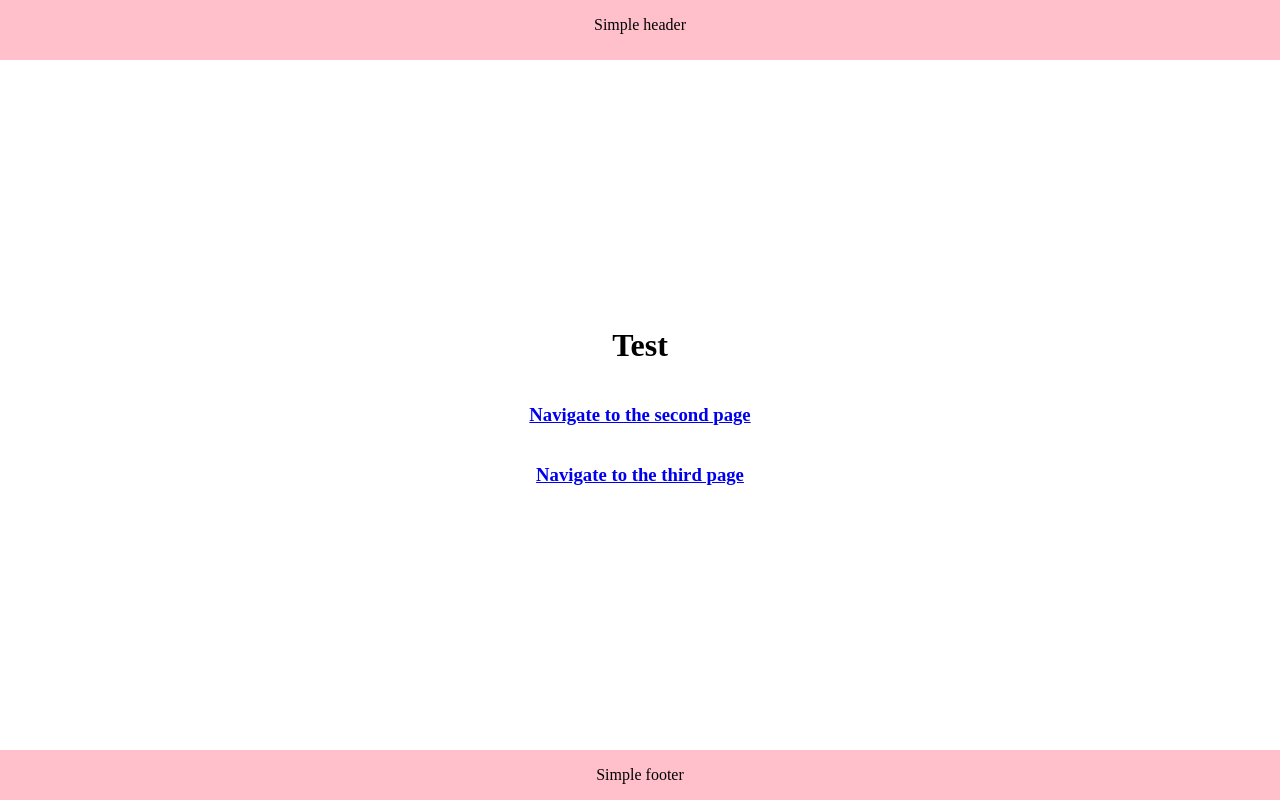
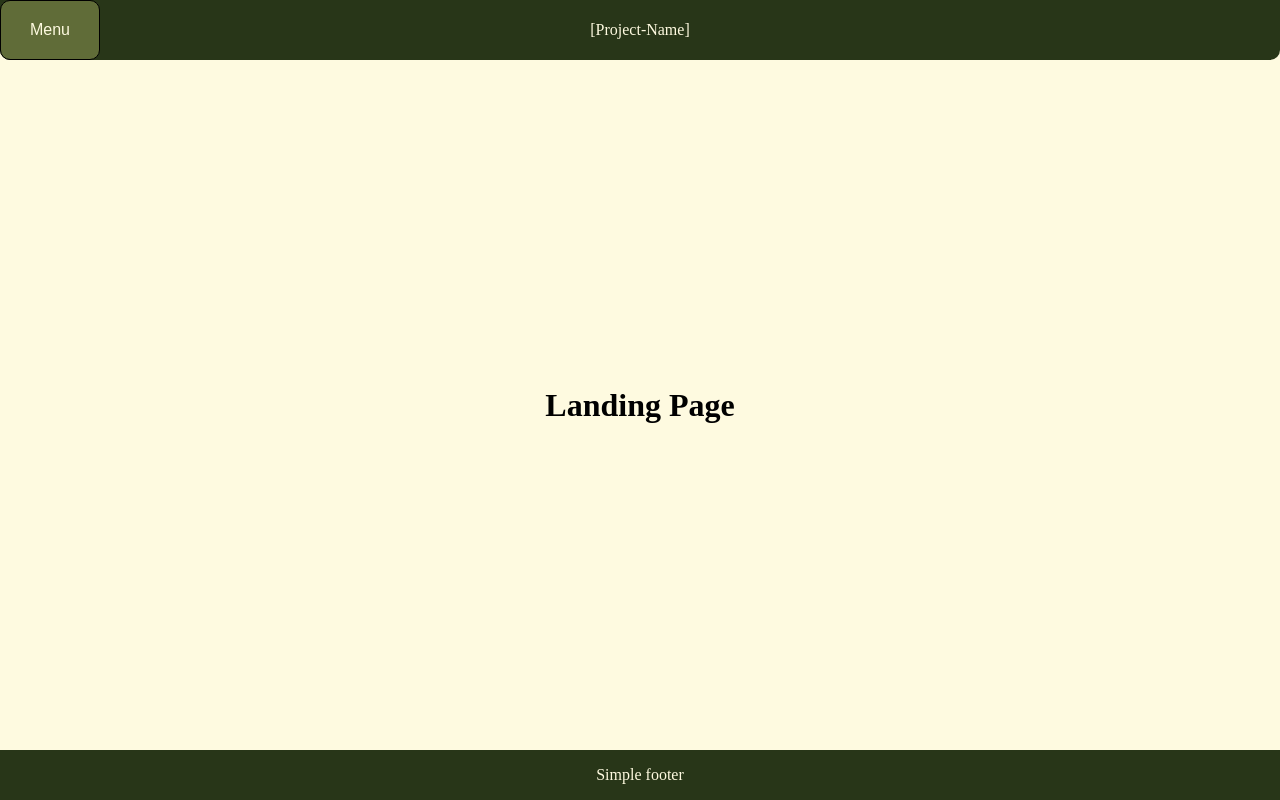
Before and after one commit to Codeedup/React-TravelWebsite, an Astro site: page / in a window 1280 px wide. Built offline with nearby package versions, Linux system fonts and the light colour scheme; Astro itself is replaced by a stand-in of ours.

Commit message:
Fully integrated navigation bar
I have build a functional, basic navigator bar / header.
I have build a second page to test the functionality of the drop down menu.
I have to build a similar component for the footer sometime in the future.

```diff
--- /dev/null
+++ b/src/components/header/Header.css
@@ -0,0 +1,93 @@
+header {
+    /* Grid setup */
+    display:grid;
+    grid-template-columns: 100px 1fr 100px;
+    grid-template-rows:1fr;
+
+    background-color: #283618;
+    color: #fefae0;
+
+    align-items:center;
+    justify-content:center;
+
+    font-size: 1rem;
+
+    border-radius: 0 0 10px 10px;
+
+}
+
+
+#project-name {
+    /* Grid Placement */
+    grid-column-start: 2;
+    grid-column-end: 3;
+
+    text-align:center;
+}
+
+#drop-down-menu {
+    /* Grid Placement */
+    grid-column-start: 1;
+    grid-column-end: 2;
+
+    width: 100%;
+    height: 100%;
+
+
+    display:flex;
+    flex-direction:column;
+    position: relative;
+    align-items:center;
+    justify-content:center;
+
+}
+
+#drop-down-menu button {
+    width: 100%;
+    height: 100%;
+
+    background-color: #606c38;
+    color: #fefae0;
+
+    border: none;
+    font-size: 1rem;
+    border-radius: 10px;
+    border: 1px solid black;
+
+    cursor:pointer;
+}
+
+#drop-down-menu-open {
+    position: absolute;
+    top: 100%;
+    right: 0;
+
+    height:100%;
+    width:100%;
+    background-color: #606c38;
+}
+
+
+#drop-down-menu-open ul {
+    margin: 0;
+    padding: 0;
+    width: 100%;
+}
+
+#drop-down-menu-open ul li {
+    height: 30px;
+    width: 100%;
+
+    display: flex;
+    align-items:center;
+    justify-content:center;
+}
+
+#drop-down-menu-open ul li:hover {
+   background-color:#283618;
+}
+
+#drop-down-menu-open ul li a {
+   color: #fefae0;
+   text-decoration: none;
+}
--- /dev/null
+++ b/src/components/header/Header.jsx
@@ -0,0 +1,51 @@
+import { useState } from "react";
+import "./Header.css";
+
+export default function Header() {
+  //Variables to store the state of the button
+  const [isOpen, setIsOpen] = useState(false);
+  //Variable for the dropDown
+  let dropDownMenu = null;
+
+  const toggleMenu = function () {
+    if (isOpen === false) {
+      setIsOpen(true);
+    } else {
+      setIsOpen(false);
+    }
+  };
+
+  // HTML for the dropDown menu, it will show up when isOpen === true
+  if (isOpen === true) {
+    dropDownMenu = (
+      <div id="drop-down-menu-open">
+        <ul>
+          <li>
+            <a href="/">Home</a>
+          </li>
+
+          <li>
+            <a href="/secondPage">Second Page</a>
+          </li>
+        </ul>
+      </div>
+    );
+  }
+
+  return (
+    <header>
+      <div id="drop-down-menu">
+        <button onClick={toggleMenu} aria-expanded={isOpen}>
+          Menu
+        </button>
+
+        {/* Okay, so in react, when something is in {} then it reads as javascript, and if is in () it reads as html */}
+        {dropDownMenu}
+      </div>
+
+      <div id="project-name">
+        <p>[Project-Name]</p>
+      </div>
+    </header>
+  );
+}
--- a/src/layouts/Layout.astro
+++ b/src/layouts/Layout.astro
@@ -1,19 +1,16 @@
 ---
-
+import Header from "../components/Header/Header";
 ---
 
 <html lang="en">
   <head>
     <meta charset="utf-8" />
     <meta name="viewport" content="width=device-width" />
-    <title> </title>
+    <title></title>
   </head>
 
   <body>
-
-    <header>
-        <p>Simple header</p>
-    </header>
+    <Header client:load/>
 
       <main>
         <slot />
@@ -24,31 +21,27 @@
       </footer>
 
   </body>
-</html>
 
   <style>
-
     body {
-    margin: 0;
-    width: 100vw;
-    min-height: 100vh;
-
       /* Grid setup */
       display: grid;
       grid-template-columns: 1fr;
       grid-template-rows: 60px 1fr 50px;
+
+      /* The rest of css */
+      margin: 0;
+      width: 100vw;
+      min-height: 100vh;
+      background-color: #fefae0;
     }
 
-  header {
+    Header {
       /* Grid placement */
       grid-column-start: 1;
       grid-column-end: 2;
       grid-row-start: 1;
       grid-row-end: 2;
-
-    /* The rest of css */
-    background-color: pink;
-    text-align: center;
     }
 
     main {
@@ -59,10 +52,10 @@
       grid-row-end: 3;
 
       /* The rest of css */
-    display:flex;
-    flex-direction:column;
-    align-items:center;
-    justify-content:center;
+      display: flex;
+      flex-direction: column;
+      align-items: center;
+      justify-content: center;
     }
 
     footer {
@@ -73,8 +66,9 @@
       grid-row-end: 4;
 
       /* The rest of css */
-    background-color: pink;
+      background-color: #283618;
+      color: #fefae0;
       text-align: center;
     }
-
   </style>
+</html>
--- a/src/pages/index.astro
+++ b/src/pages/index.astro
@@ -3,7 +3,6 @@ import Layout from "../layouts/Layout.astro"
 ---
 
 <Layout client:side>
-	<h1> Test</h1>
-	<h3> <a href="./testLayout">Navigate to the second page</a> </h3>
-	<h3> <a href="./secondTest">Navigate to the third page</a> </h3>
+	<h1>Landing Page</h1>
+
 </Layout>
--- a/src/pages/secondTest.astro
+++ b/src/pages/secondPage.astro
@@ -3,6 +3,7 @@ import Layout from "../layouts/Layout.astro"
 ---
 
 <Layout client:side>
-    <h3> <a href="/">Go back home -</a> </h3>
-    <p>Third Page</p>
+
+	<h1>Second Page test</h1>
+
 </Layout>
```
Also changed, not shown: src/pages/testLayout.astro (deleted, +0 -8 lines). Lines whose indentation alone changed are shown as unchanged.
